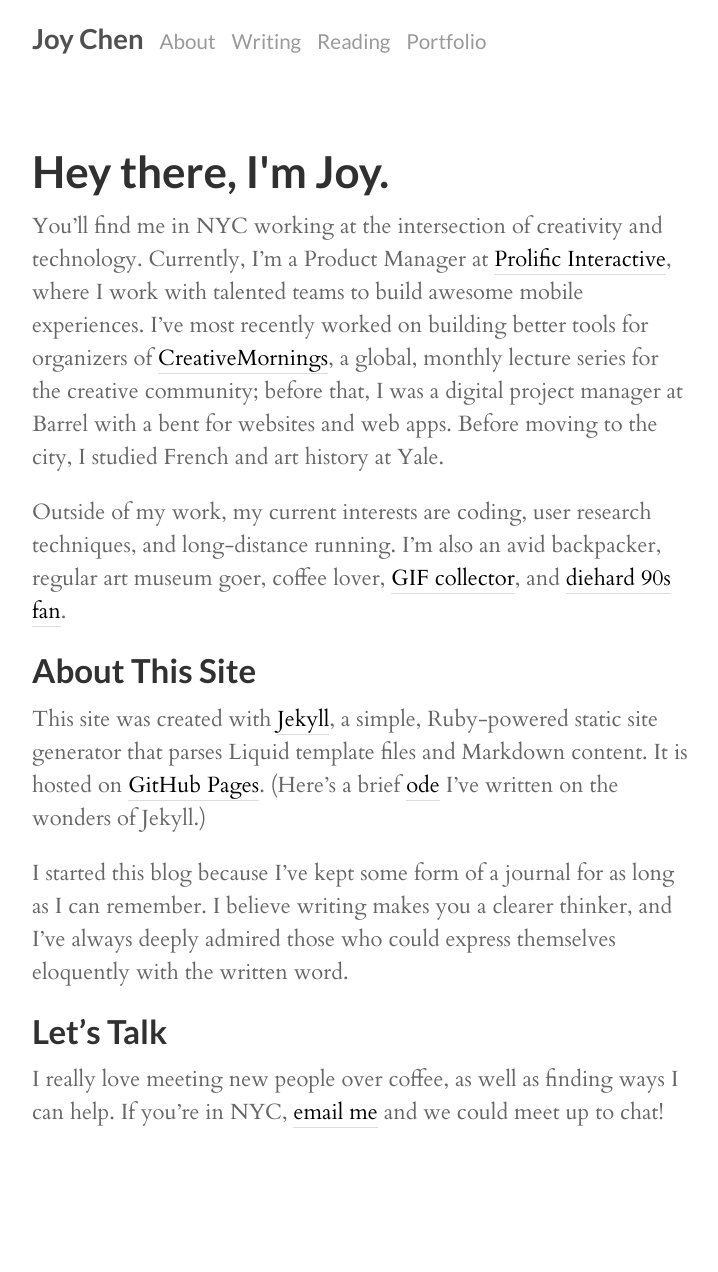
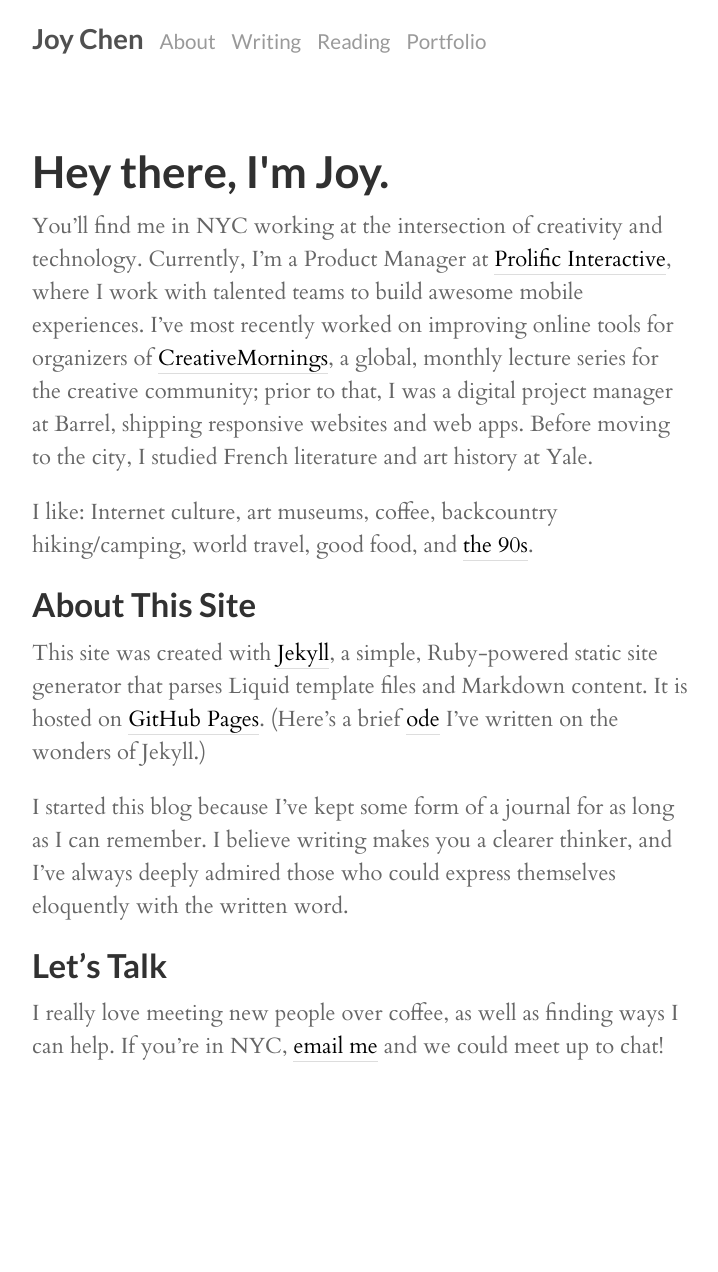
Before and after one commit to joyvchen/joyvchen.github.io, a Jekyll site: the page built from about.md, in a window 1280 px wide. Shown: the whole page, without its empty margins (278-996 px from the left). Built offline with Jekyll 4.4.1, drawn with Linux system fonts in a browser that asks for light colours; nearby versions of some CDN libraries; some web fonts are replaced; Markdown is read by kramdown in place of the engine named in the settings; after the commit the page ends 1206 px from its top, so only the background shows below that.

Commit message:
bio updates never satisfied

```diff
--- a/about.md
+++ b/about.md
@@ -2,9 +2,9 @@
 layout: page
 title: Hey there, I'm Joy.
 ---
-You'll find me in NYC working at the intersection of creativity and technology. Currently, I'm a Product Manager at <a href="http://www.prolificinteractive.com/" target="_blank">Prolific Interactive</a>, where I work with talented teams to build awesome mobile experiences. I've most recently worked on building better tools for organizers of <a href="http://creativemornings.com" target="_blank">CreativeMornings</a>, a global, monthly lecture series for the creative community; before that, I was a digital project manager at Barrel with a bent for websites and web apps. Before moving to the city, I studied French and art history at Yale.
+You'll find me in NYC working at the intersection of creativity and technology. Currently, I'm a Product Manager at <a href="http://www.prolificinteractive.com/" target="_blank">Prolific Interactive</a>, where I work with talented teams to build awesome mobile experiences. I've most recently worked on improving online tools for organizers of <a href="http://creativemornings.com" target="_blank">CreativeMornings</a>, a global, monthly lecture series for the creative community; prior to that, I was a digital project manager at Barrel, shipping responsive websites and web apps. Before moving to the city, I studied French literature and art history at Yale.
 
-Outside of my work, my current interests are coding, user research techniques, and long-distance running. I'm also an avid backpacker, regular art museum goer, coffee lover, <a href="http://fernygifs.tumblr.com" target="_blank">GIF collector</a>, and <a href="https://www.youtube.com/watch?v=ryDOy3AosBw&feature=kp" target="_blank">diehard 90s fan</a>.
+I like: Internet culture, art museums, coffee, backcountry hiking/camping, world travel, good food, and <a href="https://www.youtube.com/watch?v=ryDOy3AosBw&feature=kp" target="_blank">the 90s</a>.
 
 ## About This Site
 
```
